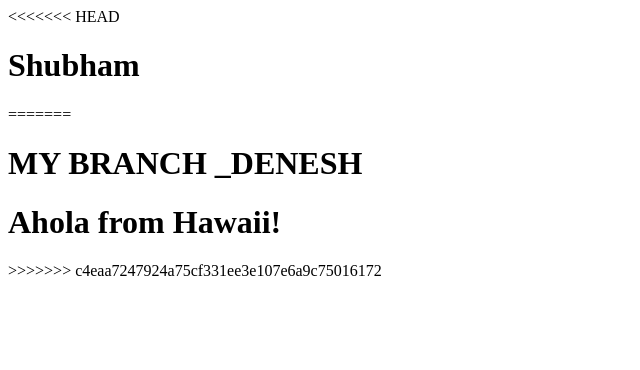
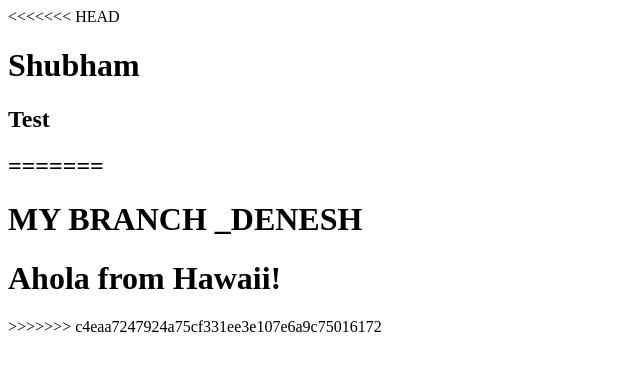
Before and after one commit to shubham20242/Git_Practice, a plain HTML site: page index.html in a window 1280 px wide. Shown: the whole page, without its empty margins (0-640 px from the left). Drawn offline with Linux system fonts and the light colour scheme.

Commit message:
Shubham Commit

```diff
--- a/index.html
+++ b/index.html
@@ -1,5 +1,6 @@
 <<<<<<< HEAD
 <h1>Shubham</h1>
+<h2>Test<h2>
 =======
 <!DOCTYPE html>
 <html lang="en">
```
